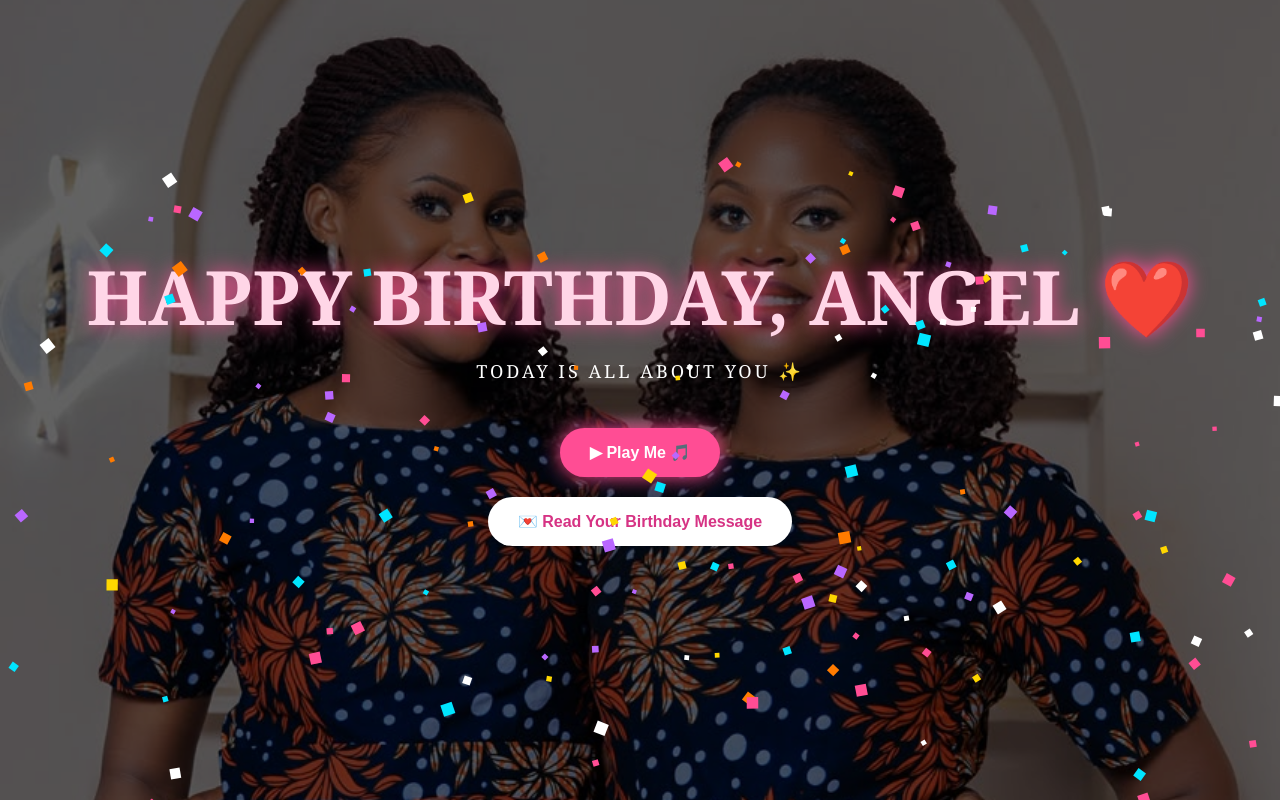
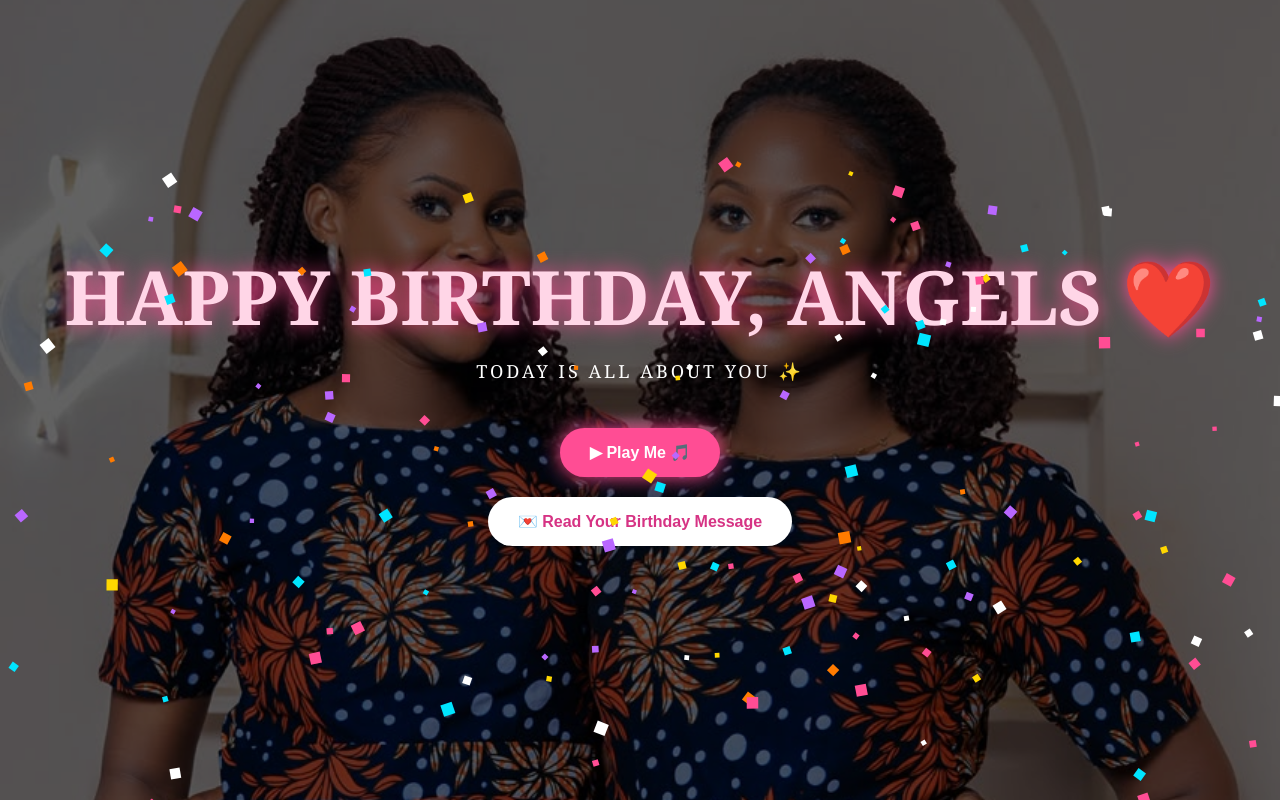
Before and after one commit to hubtechi/HAPPY-BIRTHDAY, a plain HTML site: page index.html in a window 1280 px wide. Drawn offline with Linux system fonts and the light colour scheme.

Commit message:
Update index.html

```diff
--- a/index.html
+++ b/index.html
@@ -219,7 +219,7 @@ button:hover {
 
 <main class="container">
 
-    <h1 class="name">HAPPY BIRTHDAY, ANGEL ❤️</h1>
+    <h1 class="name">HAPPY BIRTHDAY, ANGELS ❤️</h1>
 
     <p class="subtitle">
         TODAY IS ALL ABOUT YOU ✨
```
